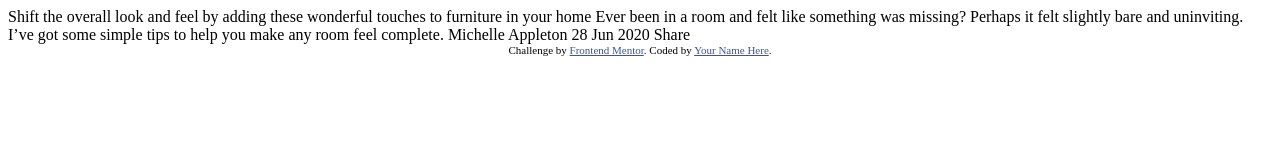
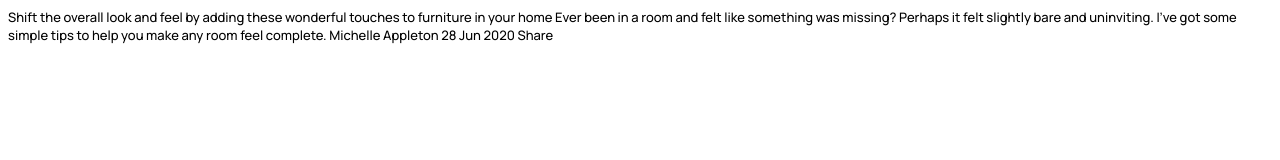
Before and after one commit to lmpko/frontendmentor-article-preview-component-master, a plain HTML site: page index.html in a window 1280 px wide. Drawn offline with Linux system fonts and the light colour scheme.

Commit message:
css file created with colors variables, fonts added

```diff
--- /dev/null
+++ b/app.css
@@ -0,0 +1,11 @@
+:root{
+    --primary-color: hsl(217, 19%, 35%);
+    --secondary-color: hsl(214, 17%, 51%);
+    --tertiary-color: hsl(212, 23%, 69%);
+    --fouthary-color: hsl(210, 46%, 95%);
+}
+
+body{
+    font-family: 'Manrope', sans-serif;
+    font-size: 13px;
+}
--- a/index.html
+++ b/index.html
@@ -6,13 +6,14 @@
 
   <link rel="icon" type="image/png" sizes="32x32" href="./images/favicon-32x32.png">
 
+  <link rel="stylesheet" href="app.css">
+
+  <link rel="preconnect" href="https://fonts.googleapis.com">
+  <link rel="preconnect" href="https://fonts.gstatic.com" crossorigin>
+  <link href="https://fonts.googleapis.com/css2?family=Manrope:wght@500;700&display=swap" rel="stylesheet">
+
   <title>Frontend Mentor | Article preview component</title>
 
-  <!-- Feel free to remove these styles or customise in your own stylesheet 👍 -->
-  <style>
-    .attribution { font-size: 11px; text-align: center; }
-    .attribution a { color: hsl(228, 45%, 44%); }
-  </style>
 </head>
 <body>
 
@@ -28,9 +29,5 @@
 
   Share
 
-  <div class="attribution">
-    Challenge by <a href="https://www.frontendmentor.io?ref=challenge" target="_blank">Frontend Mentor</a>.
-    Coded by <a href="#">Your Name Here</a>.
-  </div>
 </body>
 </html>
```
